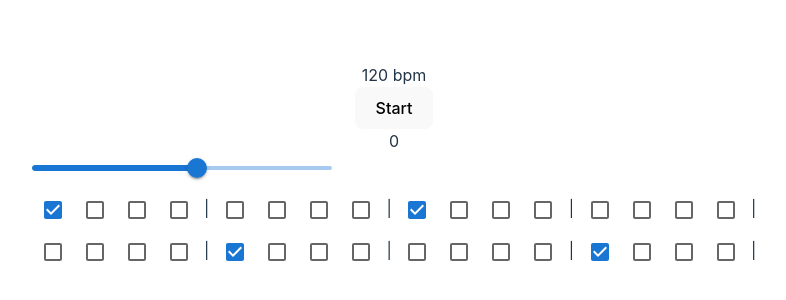
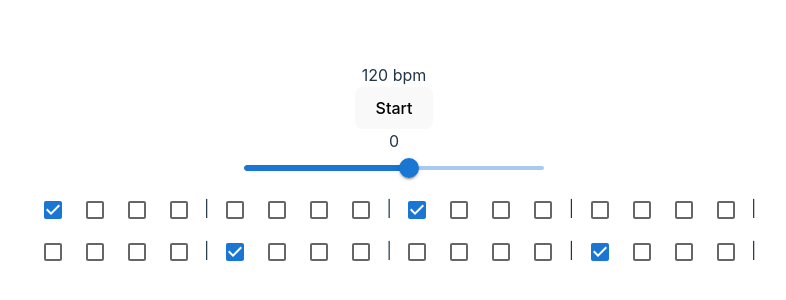
Before and after one commit to alvablot/metronome, a React (Vite) app: page / in a window 1280 px wide. Shown: the part 232-532 px from the top of the page, without its empty margins (246-1032 px from the left). Built offline with nearby package versions, Linux system fonts and the light colour scheme; no server answers.

Commit message:
added bar length

```diff
--- a/src/App.css
+++ b/src/App.css
@@ -18,7 +18,10 @@
   filter: drop-shadow(0 0 2em #61dafbaa);
 }
 .tempo-slider {
-  text-align: center;
+  display: flex;
+  justify-content: center;
+  align-items: center;
+  width: 100%;
 }
 @keyframes logo-spin {
   from {
--- a/src/components/Beater.tsx
+++ b/src/components/Beater.tsx
@@ -16,6 +16,7 @@ function Beater() {
   const startTempo = 120
   const [bpm, setBpm] = useState(15000 / startTempo)
   const [time, setTime] = useState<number>(0)
+  const barLength = 4
 
   const [kickArray, setKickArray] = useState<boolean[]>([true, false, false, false, false, false, false, false, true, false, false, false, false, false, false, false])
   const [snrArray, setSnrArray] = useState<boolean[]>([false, false, false, false, true, false, false, false, false, false, false, false, true, false, false, false])
@@ -89,9 +90,10 @@ function Beater() {
     <>
       <div>{Math.round(tempo)} bpm</div>
       {intervalId ? <button onClick={stopTimer}>Stop</button> : <button onClick={startTimer}>Start</button>}
+      <br />
+      {Math.ceil(time / barLength)}
 
       <div className='tempo-slider'>
-        {Math.ceil(time / 4)}
         <Box width={300}>
           <Slider min={10} max={210} defaultValue={startTempo} aria-label='Default' valueLabelDisplay='auto' onChange={handleTempoChange} />
         </Box>
@@ -100,7 +102,7 @@ function Beater() {
         {kickArray.map((kick, index) => (
           <span key={index}>
             <Checkbox id={`kick-${index}`} checked={kick} onChange={handleKickChange(index)} />
-            {index % 4 === 3 ? ' | ' : ''}
+            {index % barLength === barLength - 1 ? ' | ' : ''}
           </span>
         ))}
 
@@ -108,7 +110,7 @@ function Beater() {
         {snrArray.map((snr, index) => (
           <span key={index}>
             <Checkbox id={`snr-${index}`} checked={snr} onChange={handleSnrChange(index)} />
-            {index % 4 === 3 ? ' | ' : ''}
+            {index % barLength === barLength - 1 ? ' | ' : ''}
           </span>
         ))}
       </div>
```
